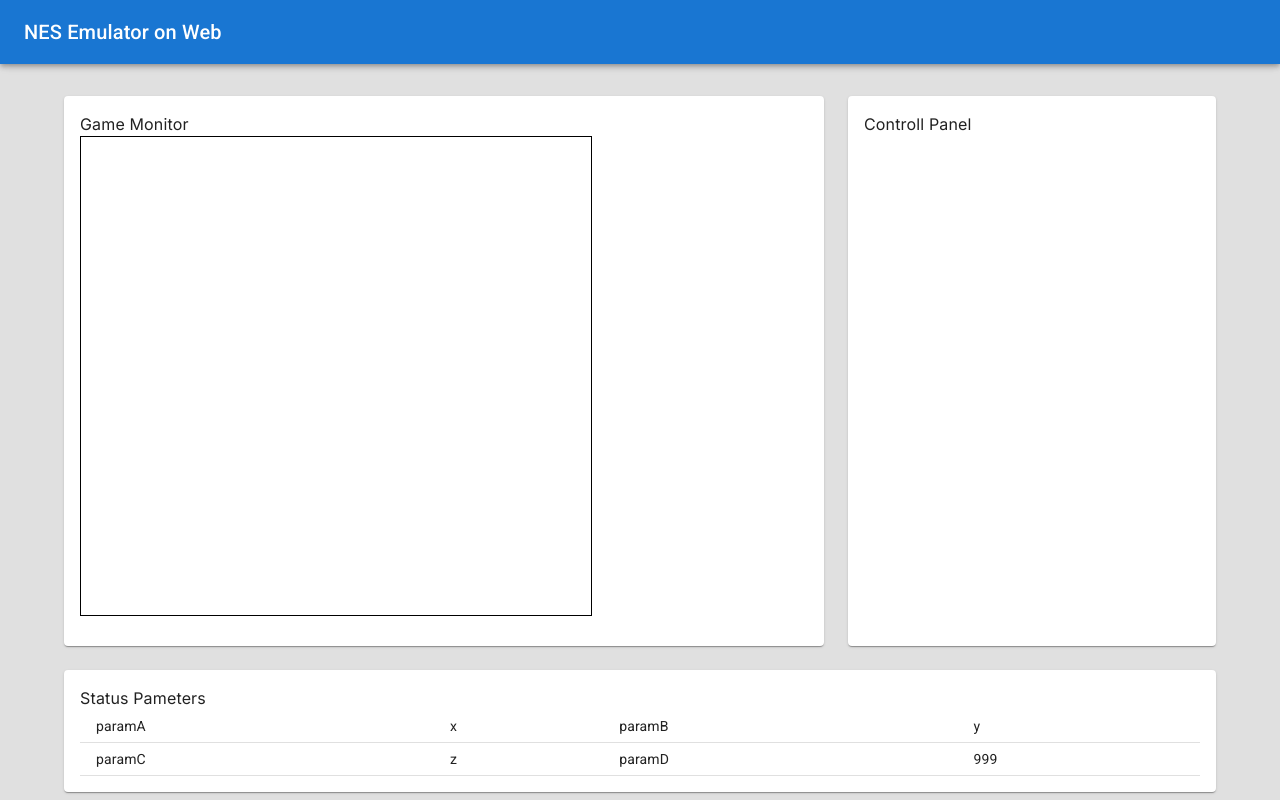
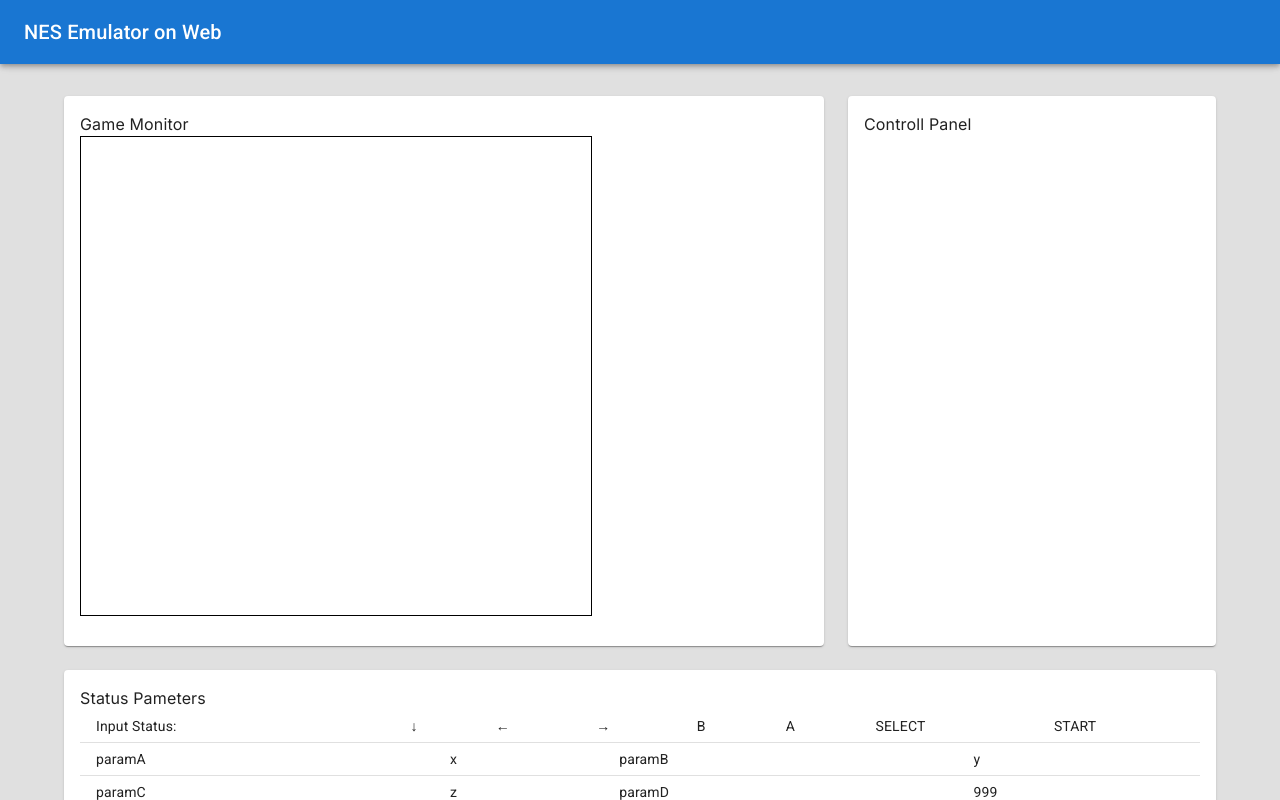
Before and after one commit to kazuhito-m/nes-emulator-study, a Next.js app: page / in a window 1280 px wide. Built offline with nearby package versions, Linux system fonts and the light colour scheme; a web font is replaced by a local one.

Commit message:
implment: ステータス領域に「今入力されているもの」を表示されるように。

```diff
--- a/src/app/page.tsx
+++ b/src/app/page.tsx
@@ -1,6 +1,7 @@
 "use client"
 
 import * as React from 'react';
+import { useState } from 'react';
 import { Box, CssBaseline, Grid, Paper, TableHead, Toolbar } from '@mui/material';
 import MuiAppBar from '@mui/material/AppBar';
 import Typography from '@mui/material/Typography';
@@ -14,6 +15,7 @@ import TableRow from '@mui/material/TableRow';
 
 export default function Home() {
   const padOne = new KeyboardOne();
+  const [padOneStates, padOneStatesSet] = useState(padOne.duplicateStateOnly());
   if (typeof window !== 'undefined') padOne.registerKeyEvents(window);
 
   return (
@@ -81,6 +83,23 @@ export default function Home() {
             <Grid item xs={12}>
               <Paper sx={{ p: 2, display: 'flex', flexDirection: 'column' }}>
                 Status Pameters
+
+                <Table size="small">
+                  <TableBody>
+                    <TableRow >
+                      <TableCell>Input Status:</TableCell>
+                      <TableCell>{padOneStates.up ? '↑' : ' '}</TableCell>
+                      <TableCell>↓</TableCell>
+                      <TableCell>←</TableCell>
+                      <TableCell>→</TableCell>
+                      <TableCell>B</TableCell>
+                      <TableCell>A</TableCell>
+                      <TableCell>SELECT</TableCell>
+                      <TableCell>START</TableCell>
+                    </TableRow>
+                  </TableBody>
+                </Table>
+
                 <Table size="small">
                   <TableBody>
                     <TableRow >
--- a/src/presentation/input/keybord-one.ts
+++ b/src/presentation/input/keybord-one.ts
@@ -59,4 +59,17 @@ export class KeyboardOne implements PadInput {
         for (const name in o) if (typeof o[name] === 'boolean') o[name] = false;
         console.log(JSON.stringify(this));
     }
+
+    public duplicateStateOnly(): PadInput {
+        return {
+            up: this.up,
+            down: this.down,
+            left: this.left,
+            right: this.right,
+            a: this.a,
+            b: this.b,
+            select: this.select,
+            start: this.start
+        }
+    }
 }
```
